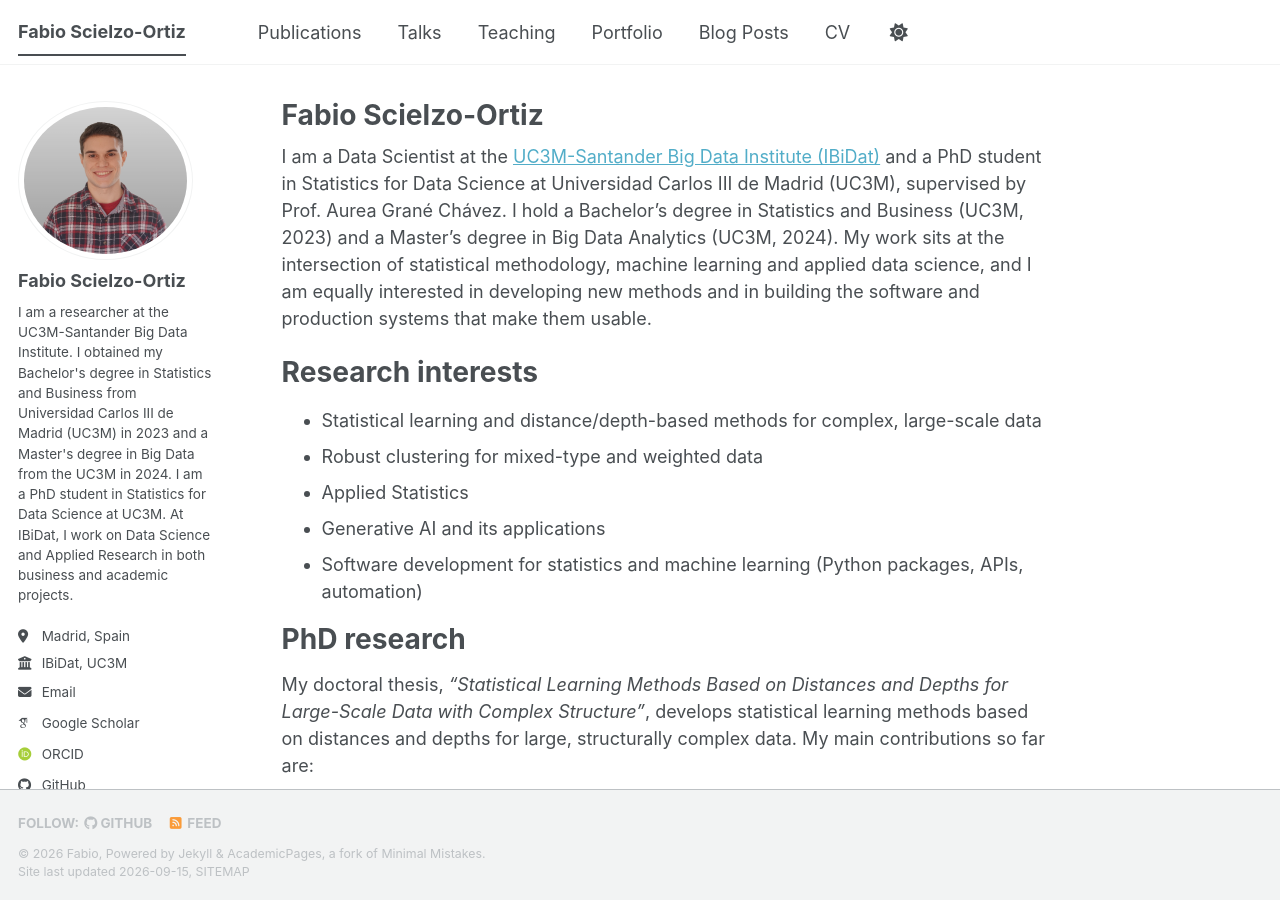
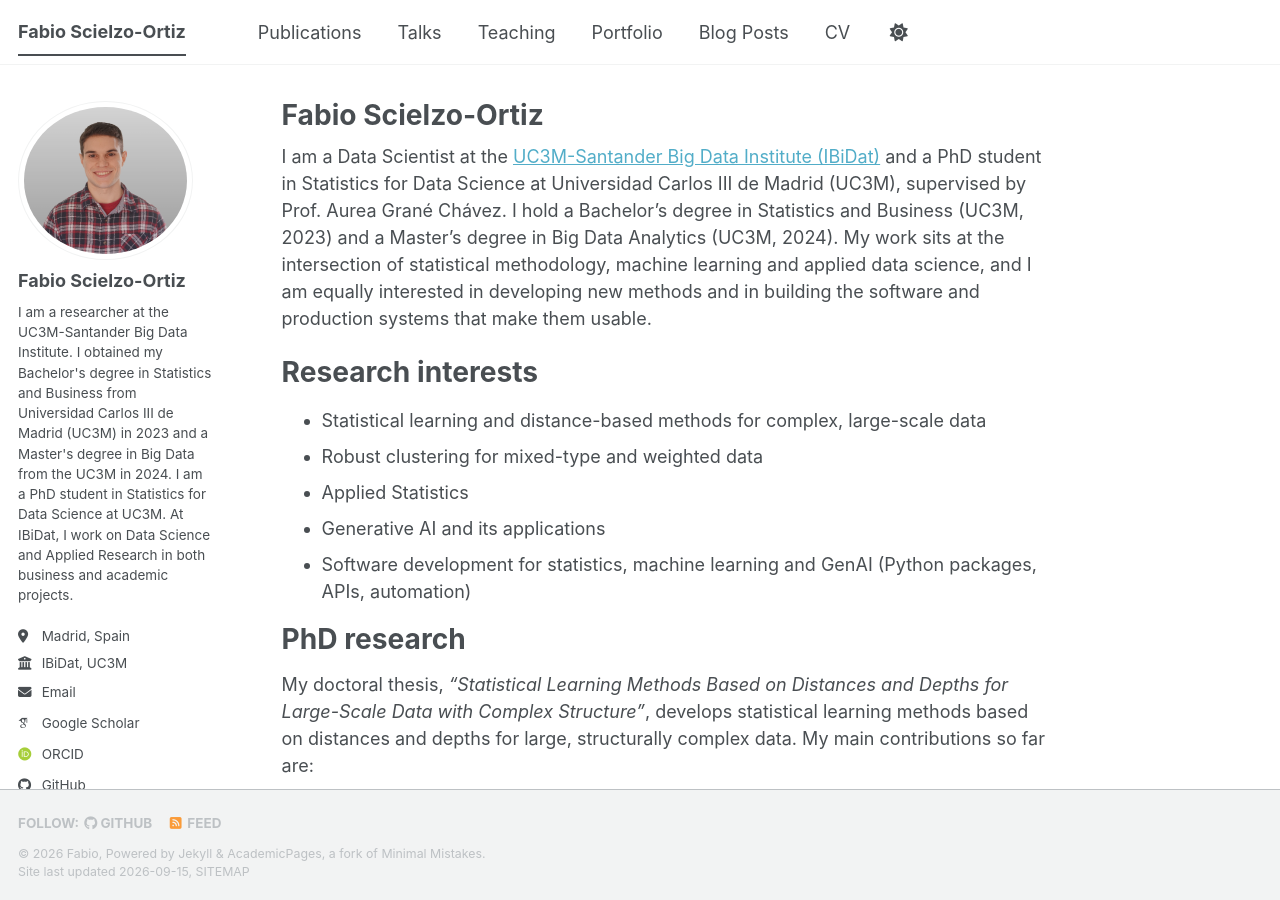
Before and after one commit to FabioScielzoOrtiz/fabioscielzoortiz.github.io, a Jekyll site: the page built from _pages/about.md, in a window 1280 px wide and 900 px high. Built offline with Jekyll 4.4.1, drawn with Linux system fonts in a browser that asks for light colours; some web fonts are replaced; a script bundle is joined from its source files by our own code; library files that are not in the unit come from our copies.

Commit message:
Fix formatting in research interests section for clarity and consistency

```diff
--- a/_pages/about.md
+++ b/_pages/about.md
@@ -11,11 +11,11 @@ I am a Data Scientist at the [UC3M-Santander Big Data Institute (IBiDat)](https:
 
 Research interests
 ======
-* Statistical learning and distance/depth-based methods for complex, large-scale data
+* Statistical learning and distance-based methods for complex, large-scale data
 * Robust clustering for mixed-type and weighted data
 * Applied Statistics
 * Generative AI and its applications
-* Software development for statistics and machine learning (Python packages, APIs, automation)
+* Software development for statistics, machine learning and GenAI (Python packages, APIs, automation)
 
 PhD research
 ======
```
